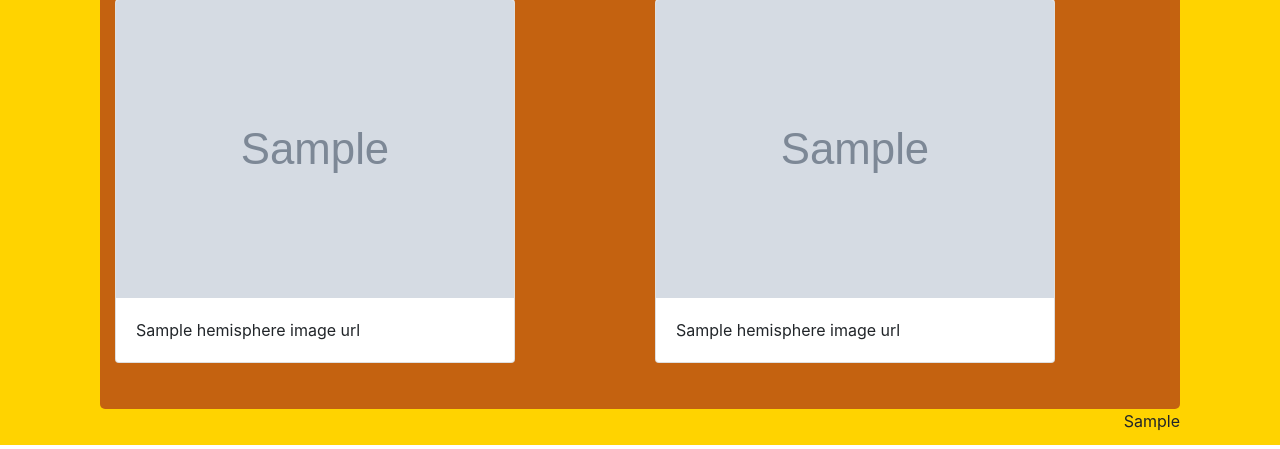
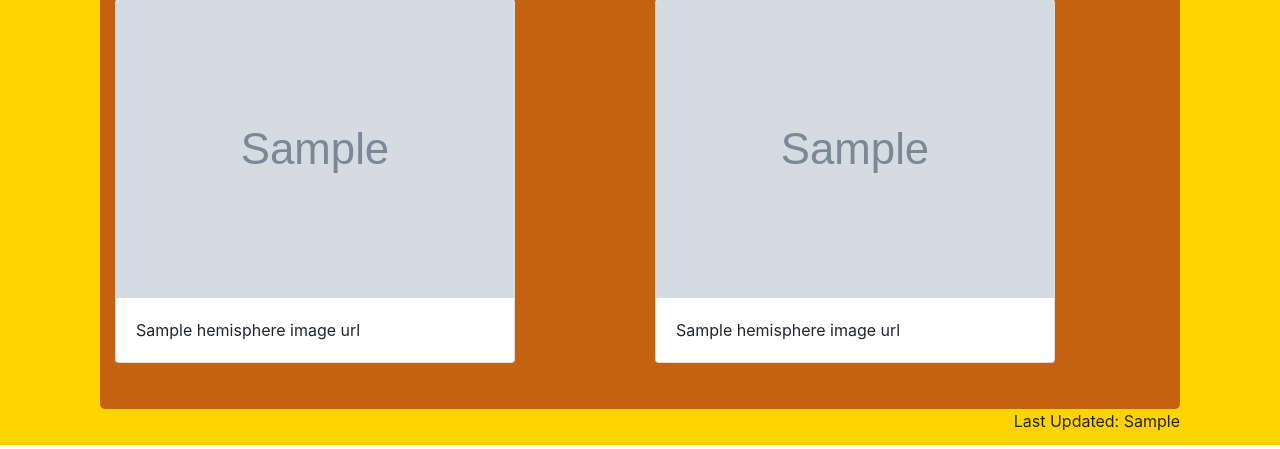
Before and after one commit to camiloibanez/Mars-Data-Scraping, a Flask app: page / in a window 1280 px wide. Shown: the part 1659-2108 px from the top of the page. Run offline with Flask 2, Linux system fonts and the light colour scheme; grey boxes marked "Sample" are stand-in pictures; a database or web service that is not in the repository returns one stand-in record (values such as "Sample title"); some libraries are stand-ins or nearby versions.

Commit message:
updated label

```diff
--- a/Mission_to_Mars/templates/index.html
+++ b/Mission_to_Mars/templates/index.html
@@ -87,7 +87,7 @@
                 </div>
             </div>
             <div class="updated">
-                <p>{{ dict.last_scraped }}</p>
+                <p>Last Updated: {{ dict.last_scraped }}</p>
             </div>
         </div>
     </div>
```
